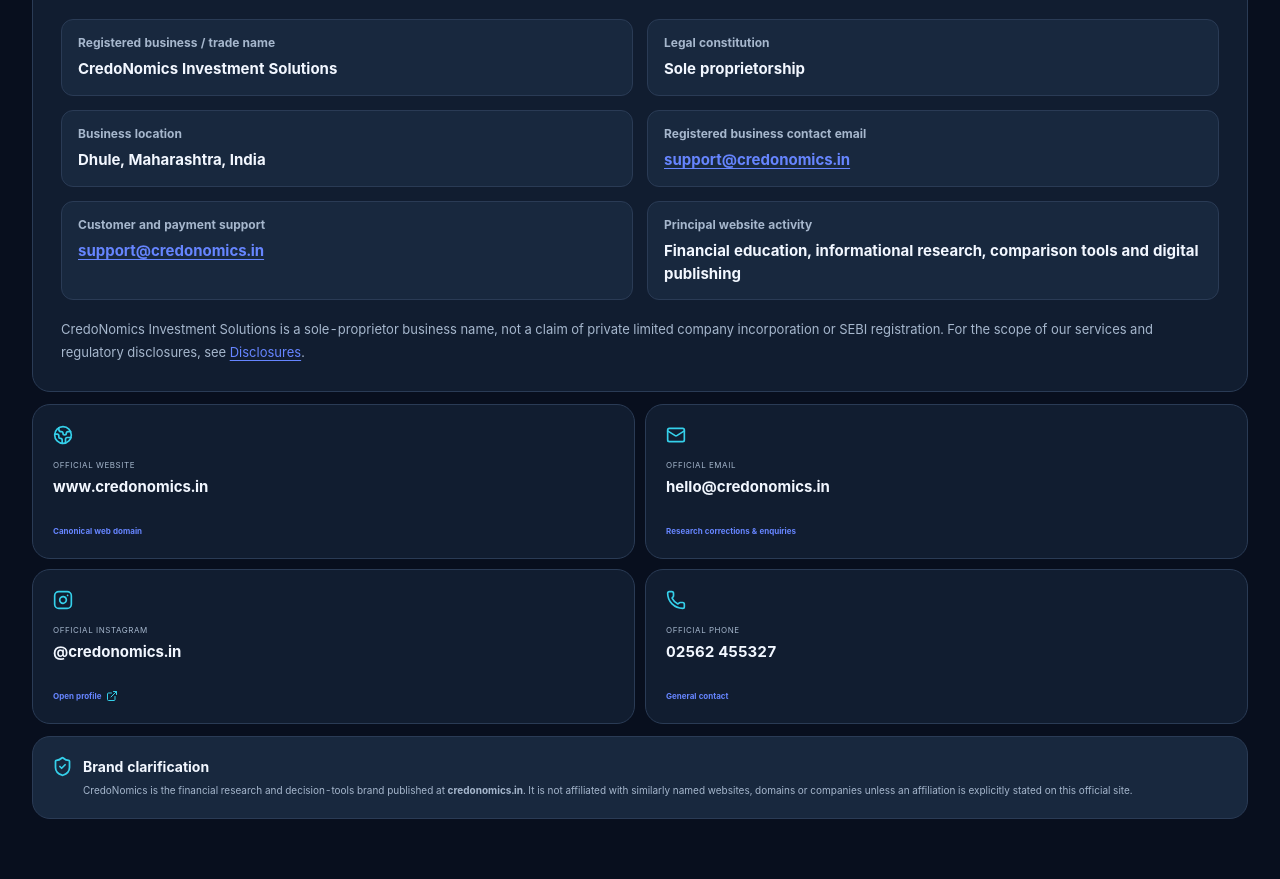
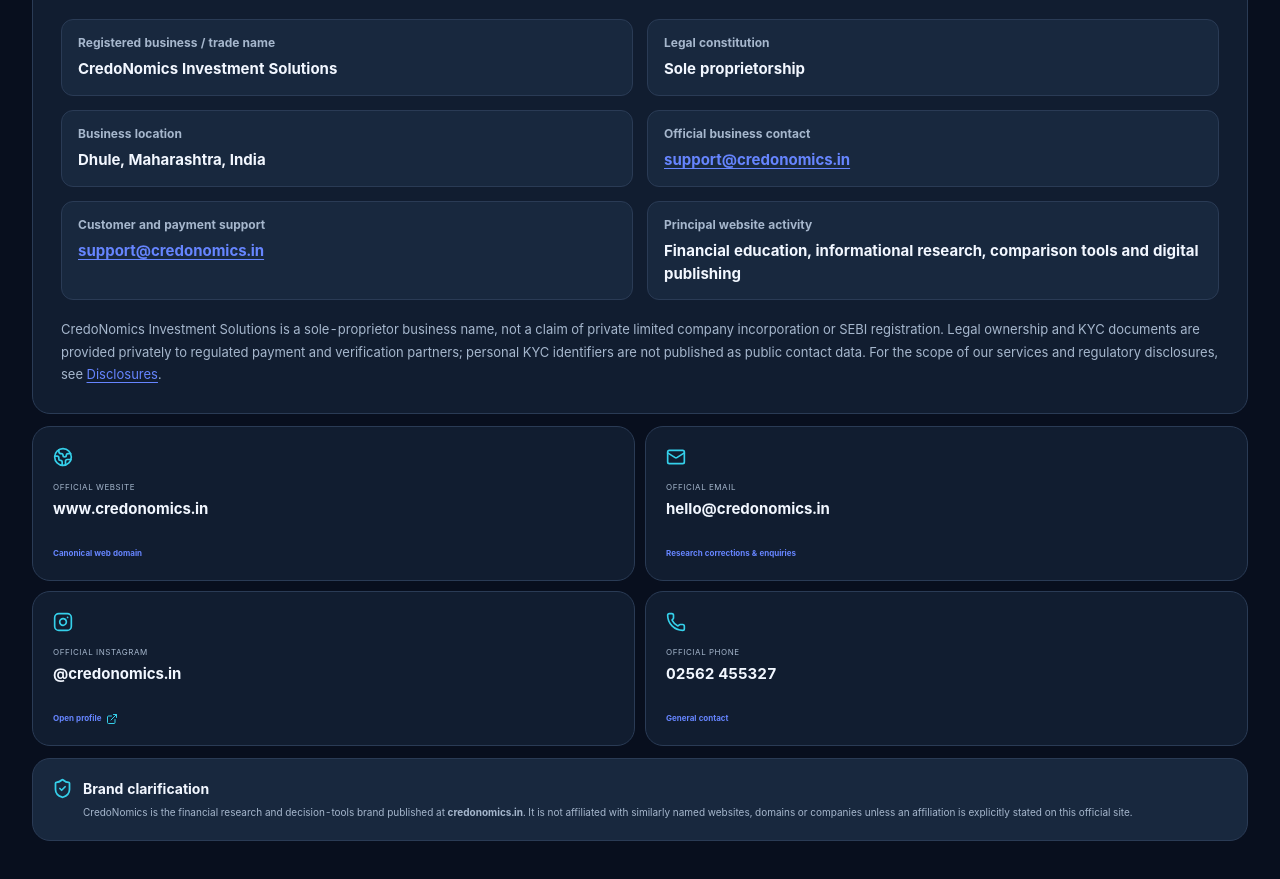
Before and after one commit to aqdas1820/credonomics-site, a Next.js app: page /official in a window 1280 px wide. Shown: the part 940-1819 px from the top of the page. Built offline with nearby package versions, Linux system fonts and the light colour scheme; no server answers.

Commit message:
Make official merchant identity privacy-safe

```diff
--- a/app/official/page.tsx
+++ b/app/official/page.tsx
@@ -55,11 +55,11 @@ export default function OfficialPage() {
             <div><dt>Registered business / trade name</dt><dd>{siteIdentity.alternateName}</dd></div>
             <div><dt>Legal constitution</dt><dd>Sole proprietorship</dd></div>
             <div><dt>Business location</dt><dd>Dhule, Maharashtra, India</dd></div>
-            <div><dt>Registered business contact email</dt><dd><a href={`mailto:${siteIdentity.registeredBusinessEmail}`}>{siteIdentity.registeredBusinessEmail}</a></dd></div>
+            <div><dt>Official business contact</dt><dd><a href={`mailto:${siteIdentity.registeredBusinessEmail}`}>{siteIdentity.registeredBusinessEmail}</a></dd></div>
             <div><dt>Customer and payment support</dt><dd><a href="mailto:support@credonomics.in">support@credonomics.in</a></dd></div>
             <div><dt>Principal website activity</dt><dd>Financial education, informational research, comparison tools and digital publishing</dd></div>
           </dl>
-          <p className={local.registeredBusinessNote}>CredoNomics Investment Solutions is a sole-proprietor business name, not a claim of private limited company incorporation or SEBI registration. For the scope of our services and regulatory disclosures, see <a href="/disclosures">Disclosures</a>.</p>
+          <p className={local.registeredBusinessNote}>CredoNomics Investment Solutions is a sole-proprietor business name, not a claim of private limited company incorporation or SEBI registration. Legal ownership and KYC documents are provided privately to regulated payment and verification partners; personal KYC identifiers are not published as public contact data. For the scope of our services and regulatory disclosures, see <a href="/disclosures">Disclosures</a>.</p>
         </section>
 
         <div className={local.channelGrid}>
```
